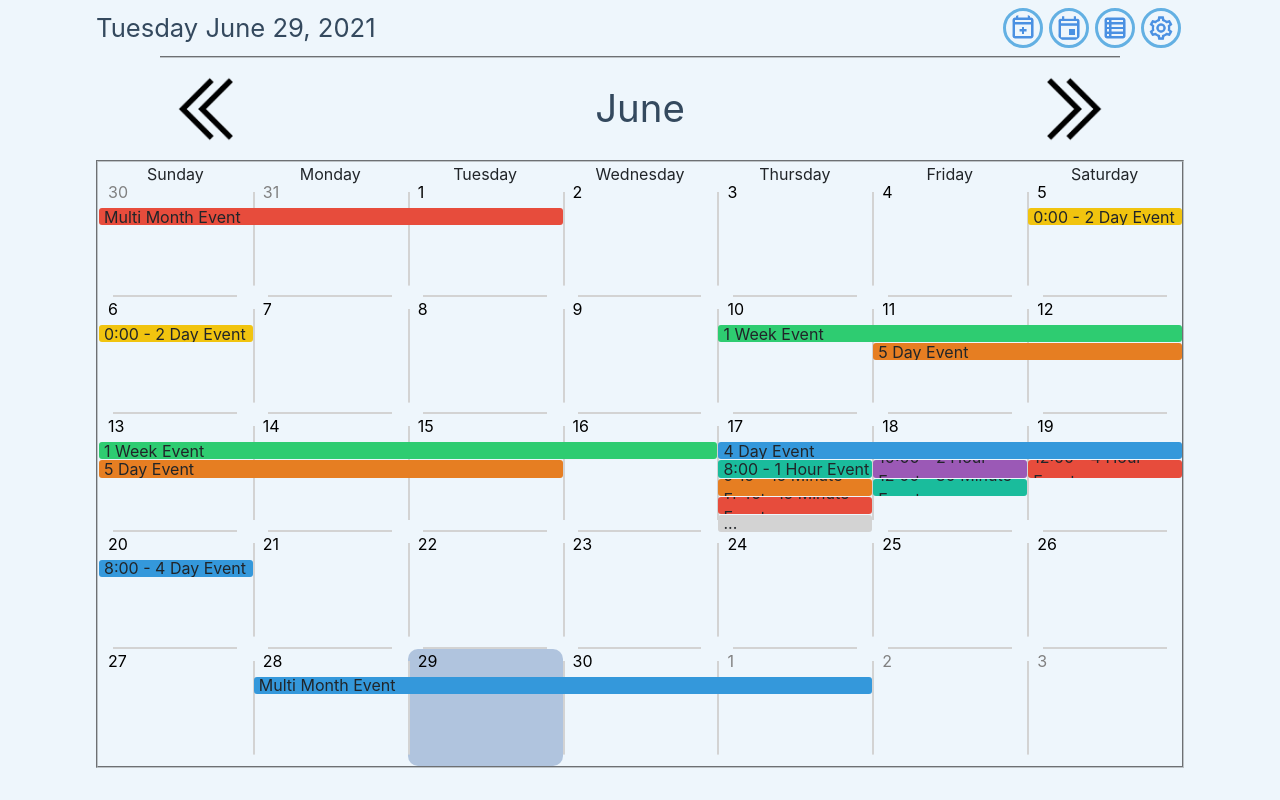
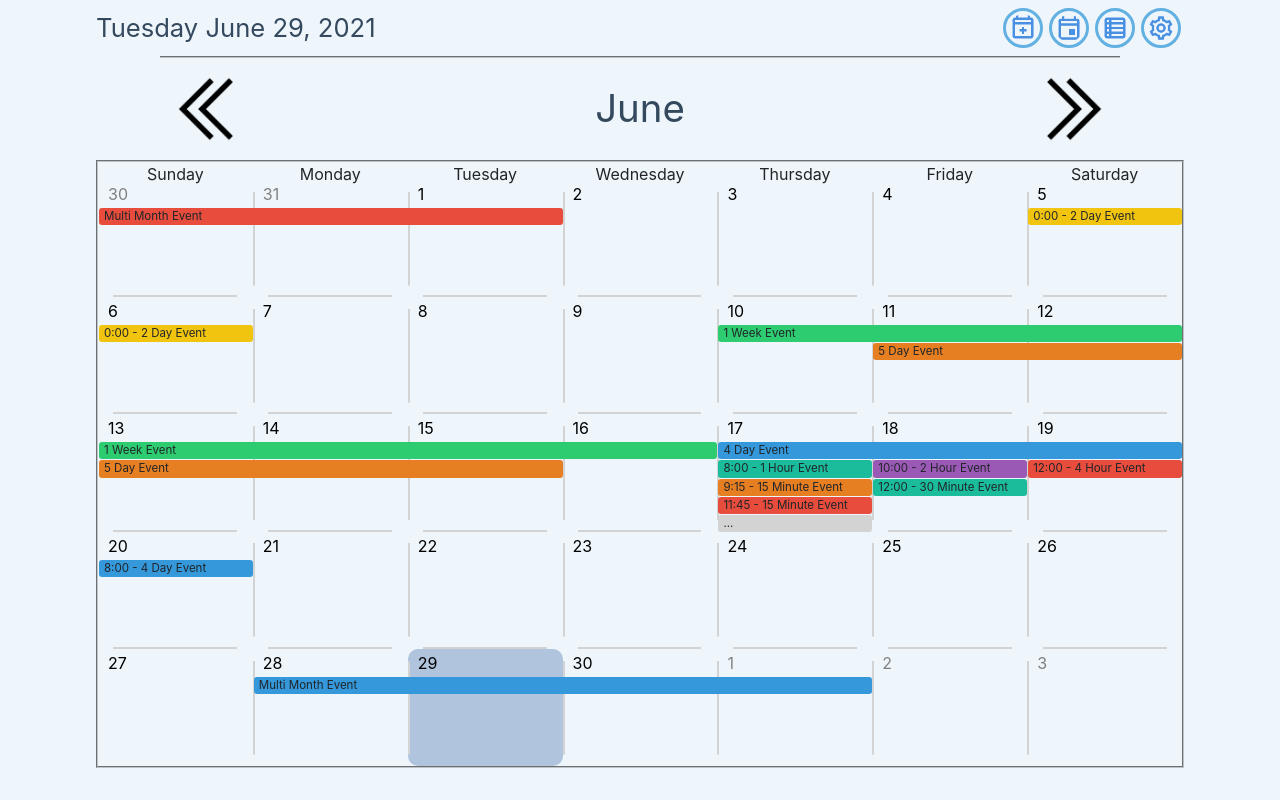
Before and after one commit to Ksxerity/calendar, a React (Create React App) app: page / in a window 1280 px wide. Built offline with nearby package versions, Linux system fonts and the light colour scheme.

Commit message:
Fix for bugs related to css on different browsers

```diff
--- a/src/components/Modals/CreateEventModal/CreateEventModal.module.scss
+++ b/src/components/Modals/CreateEventModal/CreateEventModal.module.scss
@@ -29,14 +29,19 @@
           width: 100%;
           color: #34495e;
           border-color: #34495e;
+          margin-top: -3px;
           .selection-label {
-            padding-top: 7px;
+            padding-top: 10px;
             padding-left: 4px;
-            margin-bottom: -3px;
+            margin-bottom: -6px;
             font-size: calc(1.8vh * .75);
             color: inherit;
           }
           select {
+            -webkit-appearance: none;
+            padding-left: 5px;
+            margin-top: 7px;
+            line-height: 17px;
             width: 100%;
             border: 0;
             border-bottom: 2px;
@@ -44,6 +49,9 @@
             border-color: inherit;
             outline: none !important;
             background-color: white;
+          }
+          .drop-down-month {
+            line-height: 18px;
           }
           &.selection-error {
             color: red !important;
--- a/src/components/Modals/CreateEventModal/DurationSection.tsx
+++ b/src/components/Modals/CreateEventModal/DurationSection.tsx
@@ -77,7 +77,10 @@ const DurationSection = (props: DurationSectionProps): JSX.Element => {
           <div className={styles['selection-label']}>
             Minute
           </div>
-          <select onChange={(e) => handleSelection('minute', e)} defaultValue={values.minute}>
+          <select
+            onChange={(e) => handleSelection('minute', e)}
+            defaultValue={values.minute}
+          >
             <option value="0">0</option>
             <option value="15">15</option>
             <option value="30">30</option>
@@ -93,7 +96,11 @@ const DurationSection = (props: DurationSectionProps): JSX.Element => {
           <div className={styles['selection-label']}>
             Month
           </div>
-          <select onChange={(e) => handleSelection('month', e)} defaultValue={values.month}>
+          <select
+            onChange={(e) => handleSelection('month', e)}
+            defaultValue={values.month}
+            className={styles['drop-down-month']}
+          >
             <option value="0">January</option>
             <option value="1">February</option>
             <option value="2">March</option>
--- a/src/components/MonthView/MonthView.module.scss
+++ b/src/components/MonthView/MonthView.module.scss
@@ -62,15 +62,20 @@
     grid-row: 1;
     padding-left: 10px;
     font-size: 1.25vw;
+    line-height: 28px;
   }
   .event {
-    display: flex;
+    display: inline-block;
     align-items: center;
     margin-left: 1px;
     padding-left: 5px;
     border-radius: 3px;
     padding-right: 3px;
     overflow: hidden;
+    white-space: nowrap;
+    text-overflow: ellipsis;
+    line-height: 16px;
+    font-size: .9vw;
   }
   .additional-events {
     background-color: lightgray;
```
